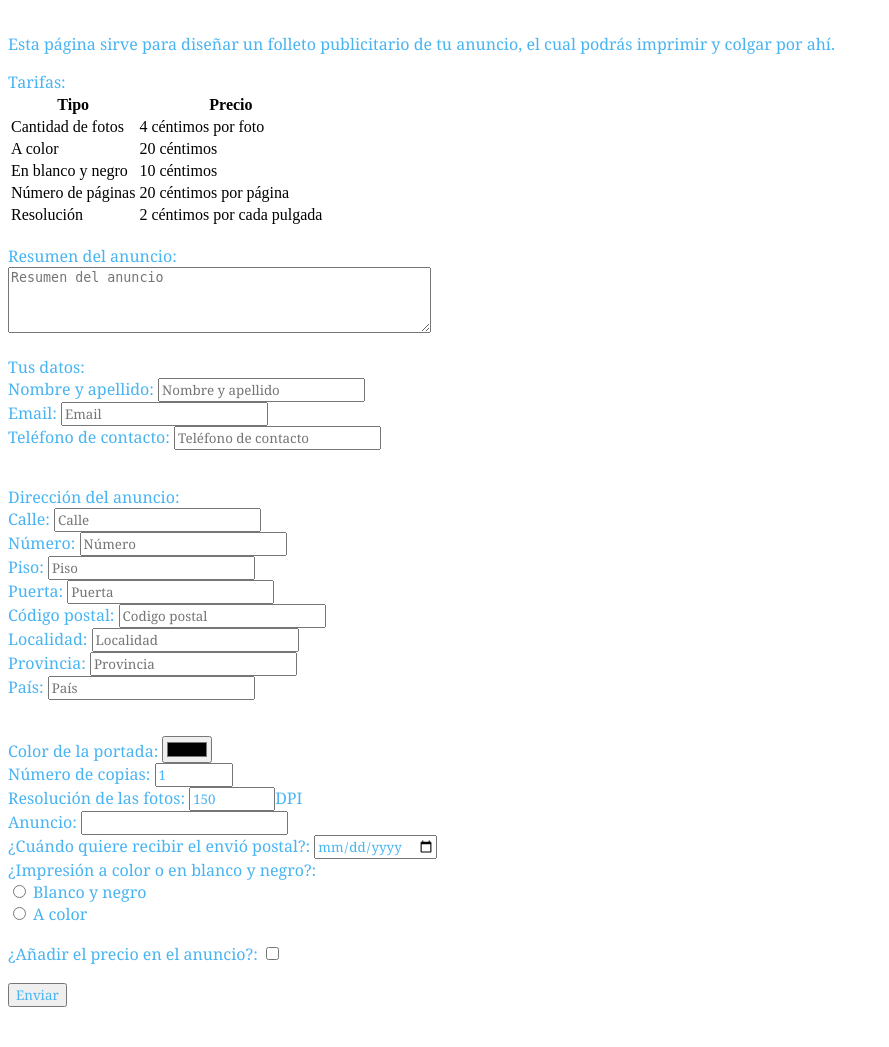
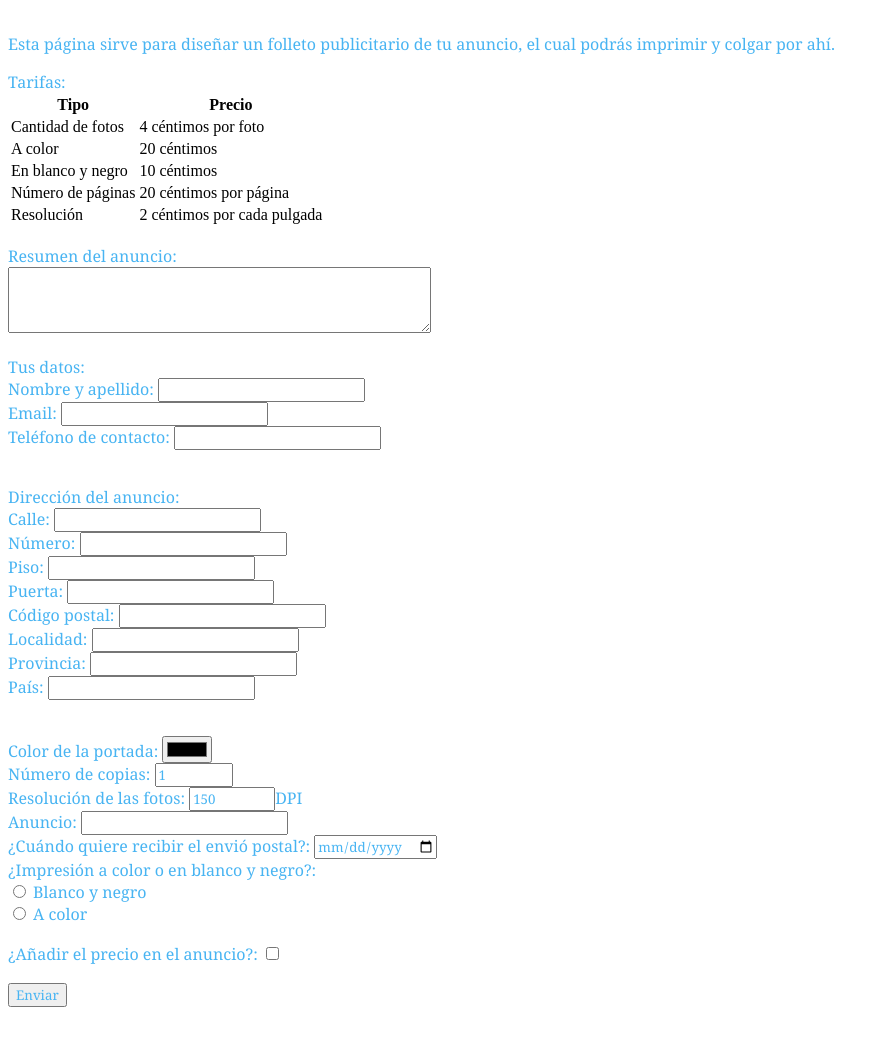
Before and after one commit to rp4701738-a11y/Practica4, a PHP site: page /pedirfolleto.html in a window 1280 px wide. Shown: the part 176-1223 px from the top of the page, without its empty margins (0-889 px from the left). Run offline with PHP 8.4, Linux system fonts and the light colour scheme.

Commit message:
no recuerdo qué es esto

```diff
--- a/pedirfolleto.html
+++ b/pedirfolleto.html
@@ -68,25 +68,25 @@
         </table>
 
         <br>
-        <label>Resumen del anuncio: <br><textarea name="textarea1" rows="4" cols="50" placeholder="Resumen del anuncio" max="4000"></textarea></label>
+        <label>Resumen del anuncio: <br><textarea name="textarea1" rows="4" cols="50" max="4000"></textarea></label>
 
         <br><br><label>Tus datos:</label><br>
-        <label>Nombre y apellido: <input type="text" max="200" required placeholder="Nombre y apellido"></label><br>
-        <label>Email: <input type="email" required placeholder="Email" max="200"></label><br>
-        <label>Teléfono de contacto: <input type="number" placeholder="Teléfono de contacto"></label><br>
+        <label>Nombre y apellido: <input type="text" max="200" required ></label><br>
+        <label>Email: <input type="email" required max="200"></label><br>
+        <label>Teléfono de contacto: <input type="number"></label><br>
 
         <br>
         <br>
         <label>Dirección del anuncio:</label>
         <br>
-        <label>Calle: <input type="text" placeholder="Calle" required></label><br>
-        <label>Número: <input type="text" placeholder="Número" required></label><br>
-        <label>Piso: <input type="text" placeholder="Piso" required></label><br>
-        <label>Puerta: <input type="text" placeholder="Puerta" required></label><br>
-        <label>Código postal: <input type="text" placeholder="Codigo postal" required></label><br>
-        <label>Localidad: <input type="text" placeholder="Localidad" required></label><br>
-        <label>Provincia: <input type="text" placeholder="Provincia" required></label><br>
-        <label>País: <input type="text" placeholder="País" required></label><br>
+        <label>Calle: <input type="text" required></label><br>
+        <label>Número: <input type="text" required></label><br>
+        <label>Piso: <input type="text" required></label><br>
+        <label>Puerta: <input type="text" required></label><br>
+        <label>Código postal: <input type="text" required></label><br>
+        <label>Localidad: <input type="text" required></label><br>
+        <label>Provincia: <input type="text" required></label><br>
+        <label>País: <input type="text" required></label><br>
         <br>
         <br>
 
--- a/style/barraNav.css
+++ b/style/barraNav.css
@@ -41,6 +41,9 @@ ul li a{
   #lol{
     color: rgb(248, 244, 244);
   }
+  u{
+    color: white;
+  }
 }
 body:has(#letr:checked){
   span{
@@ -48,6 +51,21 @@ body:has(#letr:checked){
   }
   label{
     font-size: 23px;
+  }
+  input::placeholder {
+    font-size: 20px;
+  }
+  input {
+      font-size: 20px;
+  }
+  p{
+      font-size: 18px;
+  }
+  th{
+      font-size: 18px;
+  }
+  td{
+      font-size: 18px;
   }
 }
 
@@ -62,4 +80,10 @@ body:has(#amb:checked){
   label{
     font-size: 23px;
   }
+  input::placeholder {
+    font-size: 20px;
 }
+input {
+    font-size: 20px;
+}
+}
--- a/style/index.css
+++ b/style/index.css
@@ -5,6 +5,7 @@
     --blanco: #FFFFFF;
     --negro: #000000;
 }
+
 
 #iniciar-sesion {
     float: right;
--- a/style/mensajes.css
+++ b/style/mensajes.css
@@ -79,3 +79,8 @@ body:has(#print-toggle:checked) div {
     break-inside: avoid;
     height: auto;
 }
+body:has(#osc:checked){
+    p{
+        color: white;
+    }
+}
--- a/style/sectionP.css
+++ b/style/sectionP.css
@@ -8,12 +8,12 @@ section{
     height: 350px;
     width: 325px;
     margin: 10px;
-    background-color: #5c7873;
+    background-color: #70a99f;
 }
 p {
   margin: 10px;
   font-family: "Georgia", serif;
-  color: #48b4f2;
+  color: #0571b0;
 }
 @media all and (width < 992px) {
 section{
```
Also changed, not shown: style/anuncio.css (+15 -3 lines), style/index2.css (+1 -19 lines), style/resultadoBusqueda.css (+12 -0 lines). Lines whose indentation alone changed are shown as unchanged.
